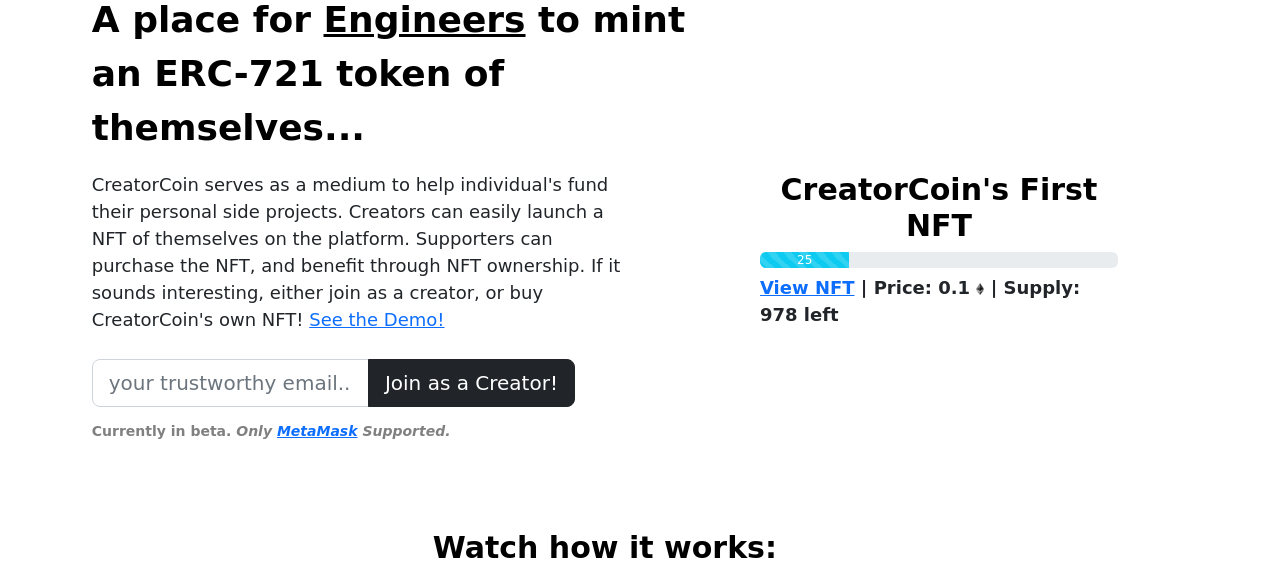
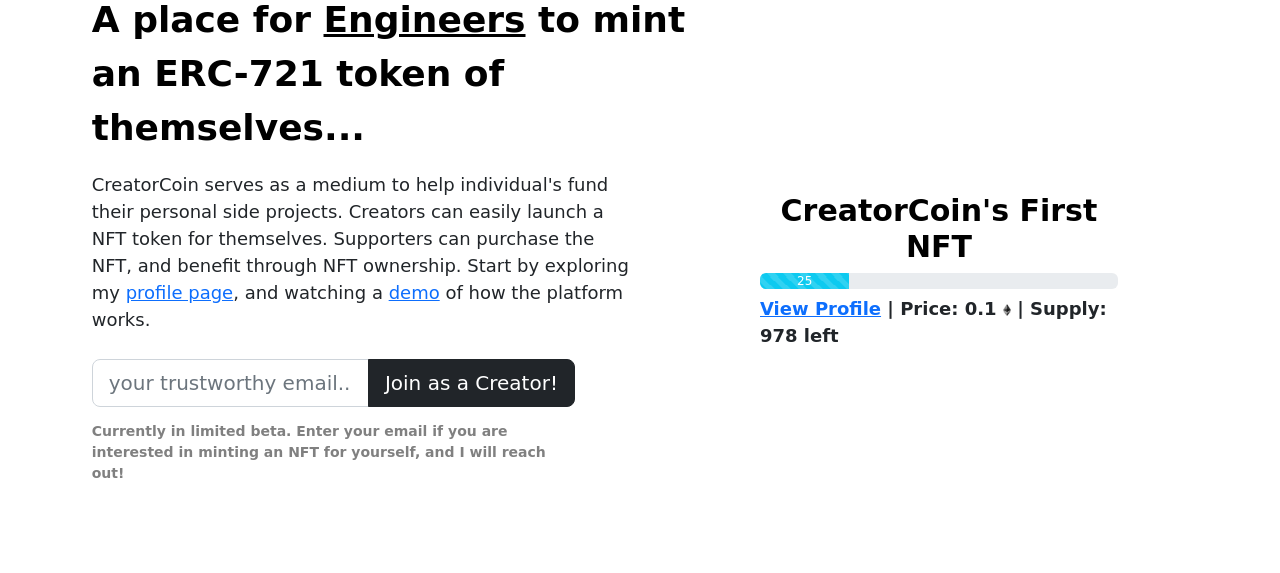
Before and after one commit to duggalr/creator-coin-main, a Django app: page / in a window 1280 px wide. Shown: the part 88-661 px from the top of the page. Run offline with Django 3.2, Linux system fonts and the light colour scheme; some libraries are stand-ins or nearby versions; some web fonts are replaced.

Commit message:
migrate + beta email refactoring

```diff
--- a/creator_coin/views.py
+++ b/creator_coin/views.py
@@ -192,24 +192,35 @@
 
   # Join Beta Email Form
   if request.method == 'POST' and 'join_beta_email_form' in request.POST:
+
     creator_profile_obj = get_object_or_404(CreatorProfile, id=profile_id)
     current_user_pk_address = request.user.user_pk_address
 
     if current_user_pk_address == creator_profile_obj.user_obj.user_pk_address:
-      user_email = request.POST['user_email_value']
+      user_email = request.POST['user_email']
       logging.warning(f'saving email for user: {current_user_pk_address} / user-email: {user_email}')
 
       if user_email != '':
         email_objects = UserBetaEmails.objects.filter(user_email=user_email)
-        if len(email_objects) == 0:
+        if len(email_objects) == 0: # TODO: display success message or disable button on email submission in this page
           b = UserBetaEmails.objects.create(
             creator_obj=creator_profile_obj,
             user_email=user_email
           )
           b.save()
+
+          creator_profile_obj.creator_email = user_email
+          creator_profile_obj.save()
+
           return redirect('user_token_page', profile_id=creator_profile_obj.id)
         else:
           return redirect('user_token_page', profile_id=creator_profile_obj.id)
+
+
+  email_join_beta_form_display = False
+  user_email_emails = UserBetaEmails.objects.filter(creator_obj=creator_profile_obj)
+  if len(user_email_emails) == 0:
+    email_join_beta_form_display = True
 
 
   # Project Log Form
@@ -300,7 +311,8 @@
     'project_log_list': project_log_list,
     'user_nft_collection': user_nft_collection,
     'nft_total_token_supply': nft_total_token_supply,
-    'nft_total_sold': nft_total_sold
+    'nft_total_sold': nft_total_sold,
+    'email_join_beta_form_display': email_join_beta_form_display
   })
 
 
--- a/static/css/main.css
+++ b/static/css/main.css
@@ -255,6 +255,16 @@
   font-weight: 800;
   color: black;
   text-align: center;
+}
+
+.homepage-nft-title a{
+  text-decoration: none;
+  color: black;
+}
+
+.homepage-nft-title a:hover{
+  cursor: pointer;
+  color: lightblue;
 }
 
 
--- a/templates/home.html
+++ b/templates/home.html
@@ -26,10 +26,14 @@
 
             <p class="home-description">
               CreatorCoin serves as a medium to help individual's fund their personal
-              side projects. Creators can easily launch a NFT of themselves on the platform.
+              side projects. Creators can easily launch a NFT token for themselves.
               Supporters can purchase the NFT, and benefit through NFT ownership.
-              If it sounds interesting, either join as a creator, or buy CreatorCoin's own NFT!
-              <a href="#about">See the Demo!</a>
+              Start by exploring my
+              <a href="{% url 'user_token_page' profile_id=6 %}">profile page</a>,
+              and watching a <a href="#about">demo</a> of how the platform works.
+
+              <!-- If it sounds interesting, either join as a creator, or buy CreatorCoin's own NFT!
+              <a href="#about">See the Demo!</a> -->
 
               <div class="col-sm-9 col-sm-offset-9">
 
@@ -67,13 +71,18 @@
                 {% endif %}
 
                 <div style="padding-top: 1em; font-weight: 700; font-size: 14px; color: #808080;">
-                  <b>Currently in <strong>beta.</strong></b>
+
+                  <strong>Currently in limited beta. Enter your email if you are interested in minting an NFT for yourself,
+                    and I will reach out!</strong>
+
+
+                  <!-- <b>Currently in <strong>beta.</strong></b> -->
                   <!-- <span style="font-size: 15px;">Currently in beta, on GOERLI Testnet! </span> -->
-                  <i>
+                  <!-- <i>
                     Only
                     <a href="https://metamask.io/" target="_blank" rel="noopener noreferrer">MetaMask</a>
                     Supported.
-                  </i>
+                  </i> -->
                 </div>
 
               </div>
@@ -85,7 +94,11 @@
 
           <div class="col-4">
 
-            <h2 class="homepage-nft-title">CreatorCoin's First NFT</h2>
+            <h2 class="homepage-nft-title">
+              <a href="{% url 'user_token_page' profile_id=6 %}">
+                CreatorCoin's First NFT
+              </a>
+            </h2>
 
             {% if creator_coin_nft_object is not None  %}
 
@@ -106,7 +119,7 @@
                 </div>
               </div>
               <p id="home_page_nft">
-                <a href="{% url 'user_token_page' profile_id=6 %}">View NFT</a> | Price: {{ creator_coin_nft_object.nft_price }} <img src="{% static 'images/eth-diamond-black.png' %}"  alt="..." width="8" height="12"> | Supply: {{ creator_coin_nft_total_supply }} left
+                <a href="{% url 'user_token_page' profile_id=6 %}">View Profile</a> | Price: {{ creator_coin_nft_object.nft_price }} <img src="{% static 'images/eth-diamond-black.png' %}"  alt="..." width="8" height="12"> | Supply: {{ creator_coin_nft_total_supply }} left
               </p>
 
             {% else %}
@@ -129,7 +142,7 @@
               </div>
               <p id="home_page_nft">
                 <!-- TODO: Link CreatorCoin's NFT on homepage -->
-                <a href="{% url 'user_token_page' profile_id=6 %}">View NFT</a> | Price: 0.1 <img src="{% static 'images/eth-diamond-black.png' %}"  alt="..." width="8" height="12"> | Supply: 978 left
+                <a href="{% url 'user_token_page' profile_id=6 %}">View Profile</a> | Price: 0.1 <img src="{% static 'images/eth-diamond-black.png' %}"  alt="..." width="8" height="12"> | Supply: 978 left
               </p>
 
 
@@ -188,7 +201,7 @@
     </div>
 
 
-    <section id="team" class="text-center" style="padding-top: 1em;">
+    <section id="team" class="text-center" style="padding-top: 1.5em;">
 
       <div class="container-fluid">
 
@@ -233,7 +246,7 @@
             </h3>
             <p class="homepage-helper-text">
               <!-- Everyday, several new NFT's will be shown on the homepage. -->
-              Once your NFT is minted, people can <a href="{% url 'explore_project' %}">explore</a>
+              Once your NFT is created, people can <a href="{% url 'explore_project' %}">explore</a>
               and buy NFT's for the creator's they want to support!
             </p>
 
```
Also changed, not shown: templates/user_profile_page.html (+27 -24 lines), creator_coin/migrations/0004_userbetaemails_creator_obj.py (added).
